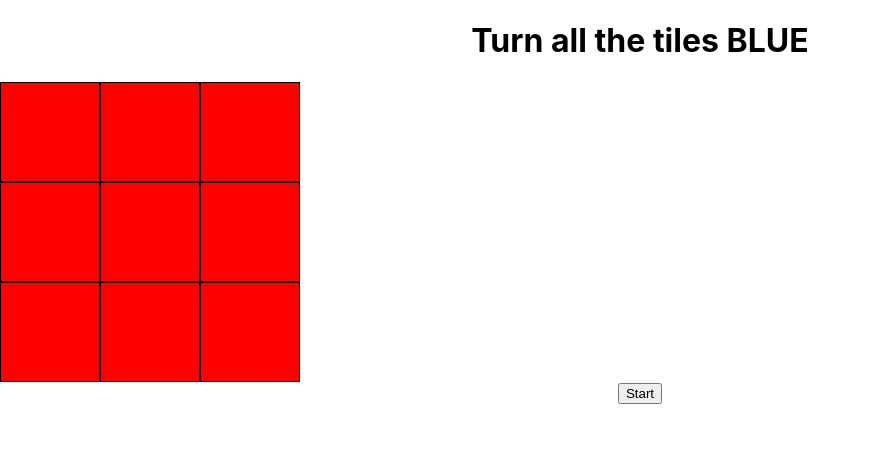
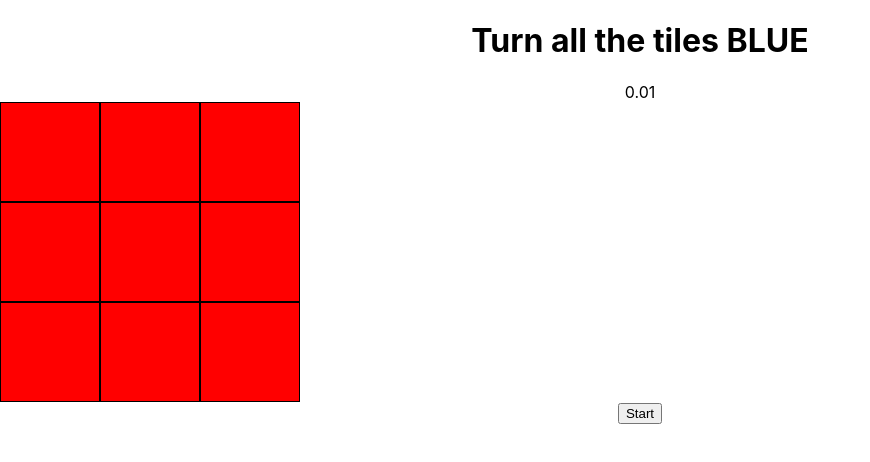
Before and after one commit to rick1e/flip-up, a React (Create React App) app: page / in a window 1280 px wide. Shown: the top 462 px of the page, without its empty margins (0-870 px from the left). Built offline with nearby package versions, Linux system fonts and the light colour scheme.

Commit message:
Single Player timed
Created branch to look at a no AI timed approach.

```diff
--- a/src/App.js
+++ b/src/App.js
@@ -2,9 +2,9 @@ import './App.css';
 import { useEffect, useState } from 'react';
 
 function App() {
-  const [board, setBoard] = useState([0, 0, 0,
-    0, 0, 0,
-    0, 0, 0]);
+  const [board, setBoard] = useState([0, 0, 0, 0, 0, 0, 0, 0, 0]);
+  const [timer, setTimer] = useState(0.01);
+  const [isGameRunning, setIsGameRunning] = useState(false);
 
   const endGame = () => {
 
@@ -15,23 +15,28 @@ function App() {
     document.getElementById("winnerBanner").innerHTML = "YOU " + resultText + "!!!"
     const startButton = document.getElementById("startButton")
     startButton.disabled = false;
+    setIsGameRunning(false)
   }
 
-  const checkComplete = () => {
+  const checkComplete = (board) => {
     let result = board.reduce((total, cell) => {
       return total + cell
     }, 0)
-    return result === 0 || result === board.length
+    return result === board.length
   }
 
   const flip = (index) => {
-    if (!checkComplete()) {
-      const cell = document.getElementById(index)
-      let newBoard = board;
-      newBoard[index] = (newBoard[index] + 1) % 2
-      cell.className = newBoard[index] === 0 ? "cell" : "cell blue"
-      setBoard(newBoard)
+
+    const cell = document.getElementById(index)
+    let newBoard = board;
+    newBoard[index] = (newBoard[index] + 1) % 2
+    cell.className = newBoard[index] === 0 ? "cell" : "cell blue"
+    setBoard(newBoard)
+
+    if (checkComplete(newBoard)) {
+      endGame()
     }
+
 
   }
   const drawBoard = () => {
@@ -57,6 +62,8 @@ function App() {
 
   const startGame = () => {
     let count = 0
+    setTimer(0.01)
+    setIsGameRunning(true)
     const startButton = document.getElementById("startButton")
     document.getElementById("winnerBanner").innerHTML = ""
     startButton.disabled = true;
@@ -72,6 +79,7 @@ function App() {
       setBoard(newBoard)
     }
 
+    /*
     let AI = setInterval(() => {
       let index = Math.floor(Math.random() * board.length)
       if (checkComplete()) {
@@ -81,19 +89,29 @@ function App() {
       }
       flip(index)
       console.log(count++)
-    }, 500)
+    }, 250)
+    */
 
   }
 
 
   useEffect(() => {
-
-  }, [])
+    if (isGameRunning) {
+      const timeJump = 20
+      const timerTimeout = setTimeout(() => {
+        let time = Number.parseFloat((timer + (timeJump / 1000)).toFixed(2))
+        console.log(timer)
+        console.log(time)
+        setTimer(time);
+      }, timeJump);
+    }
+  })
 
 
   return (
     <div className="App">
       <h1> Turn all the tiles BLUE </h1>
+      <span id="timeBanner">{timer}</span><br />
       <span id="winnerBanner"></span>
       <div id="board">
         {drawBoard()}
```
